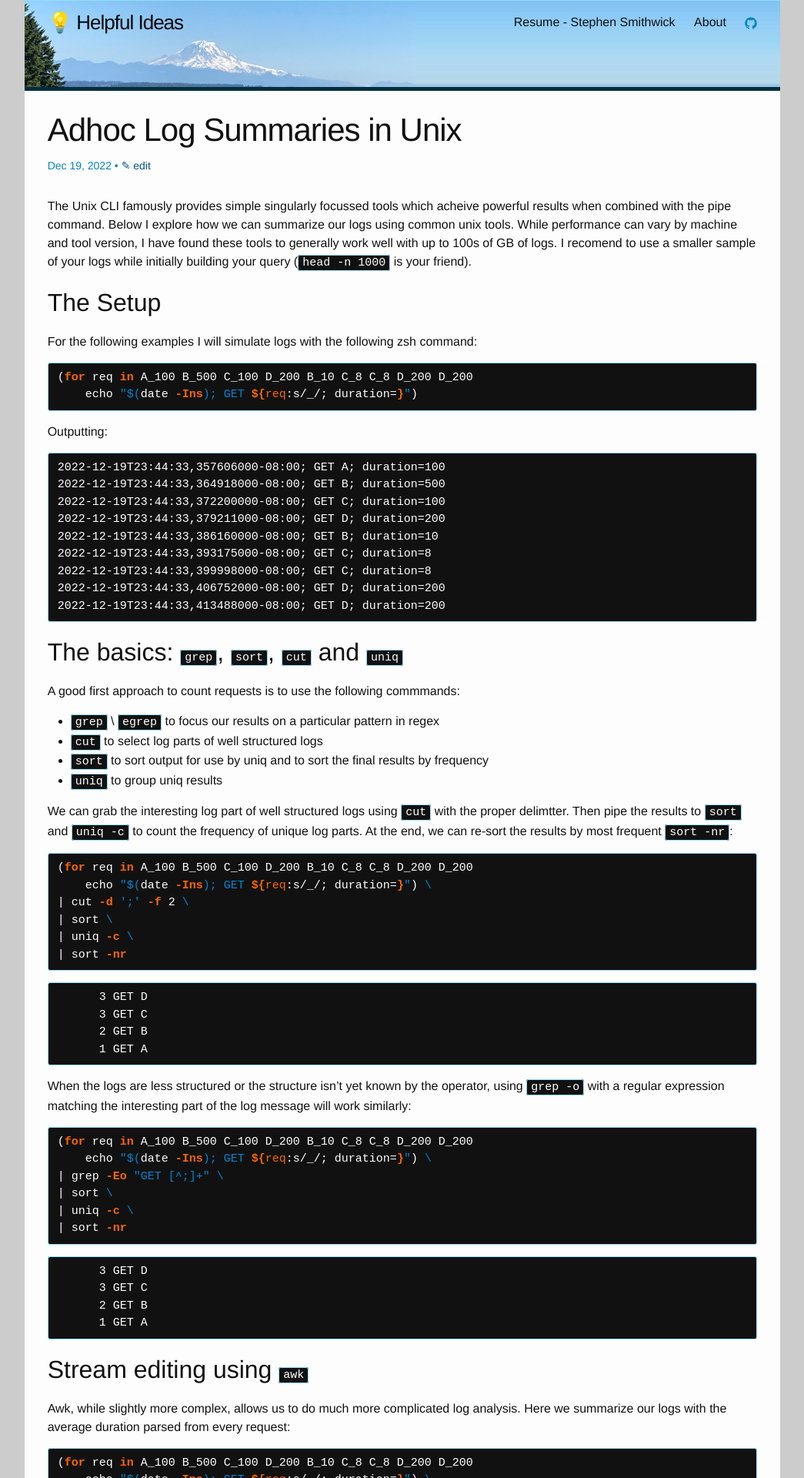
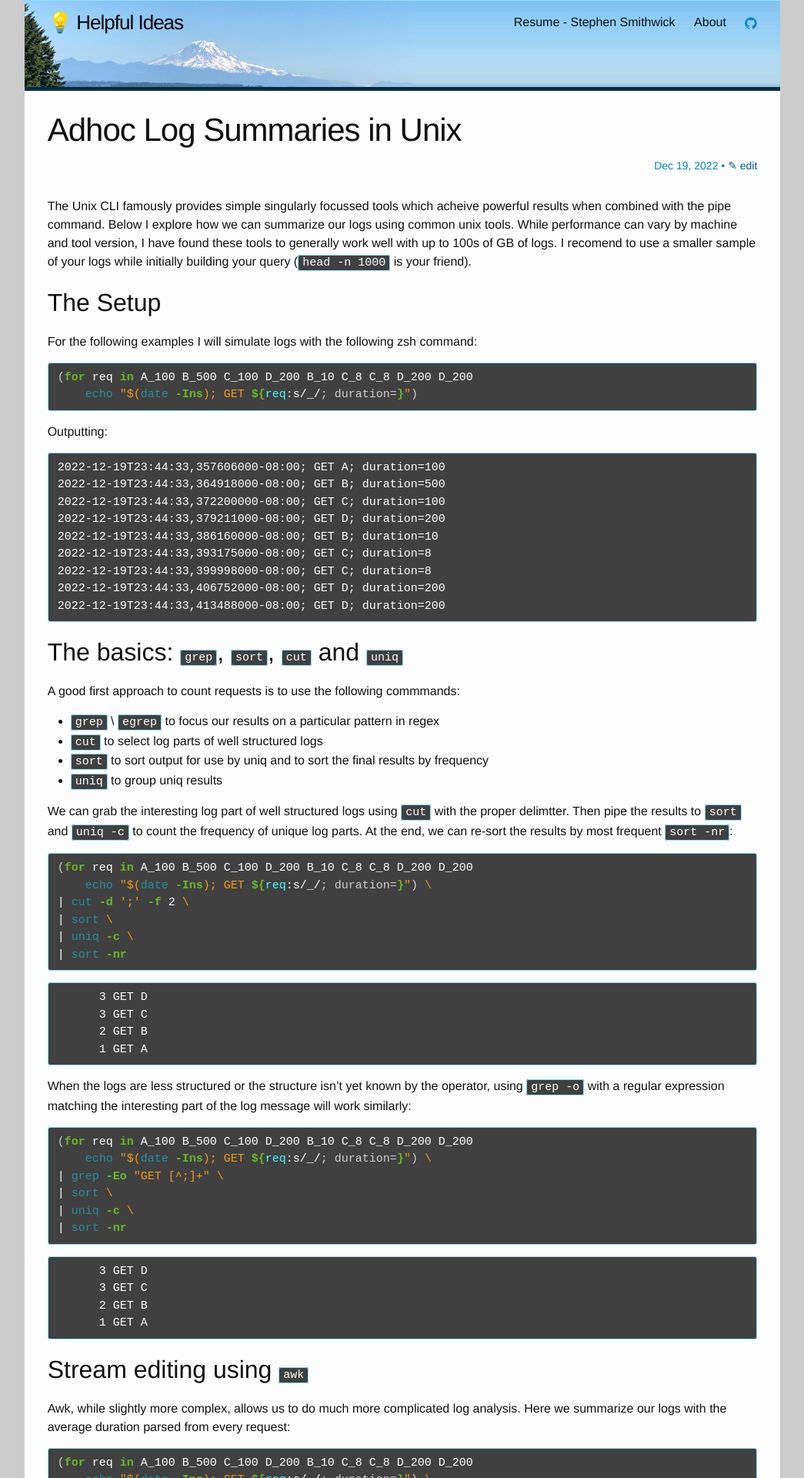
Before and after one commit to StephenSmithwick/StephenSmithwick.github.io, a Jekyll site: the page built from _posts/2022-12-19-adhoc-log-summaries.md, in a window 1280 px wide. Shown: the top 1920 px of the page at 77% size, without its empty margins (117-1162 px from the left). Built offline with Jekyll 4.4.1, drawn with Linux system fonts in a browser that asks for light colours.

Commit message:
Tweak code styles and allow for easy floating elements within posts

```diff
--- a/_sass/_base.scss
+++ b/_sass/_base.scss
@@ -158,7 +158,7 @@
     font-size: 15px;
     border: 1px solid $grey-color-light;
     border-radius: 3px;
-    background-color: #111;
+    background-color: #404040;
     color:#fff
 }
 
--- a/_sass/_layout.scss
+++ b/_sass/_layout.scss
@@ -33,6 +33,18 @@
         text-decoration: none;
     }
 }
+
+.left {
+    float: left;
+    margin-right: 2em;
+}
+
+.right {
+    float: right;
+    margin-left: 2em;
+}
+
+.clear { clear: both; }
 
 .site-nav {
     float: right;
@@ -217,7 +229,6 @@
             .post-meta {
                 grid-column: 2;
                 justify-self: end;
-                text-align: right;
                 small { white-space: nowrap; }
             }
         }
@@ -227,6 +238,7 @@
 .post-meta {
     font-size: $small-font-size;
     color: $grey-color;
+    text-align: right;
 }
 
 .post-link {
--- a/_sass/_syntax-highlighting.scss
+++ b/_sass/_syntax-highlighting.scss
@@ -1,75 +1,73 @@
 /**
- * Syntax highlighting styles
+ * Syntax highlighting styles: Native (http://jwarby.github.io/jekyll-pygments-themes/languages/java.html)
  */
-.highlight {
-    .highlight pre { background-color: #333; }
-    .highlight .hll { background-color: #333333 }
-    .highlight .c { color: #008800; font-style: italic; background-color: #0f140f } /* Comment */
-    .highlight .err { color: #ffffff } /* Error */
-    .highlight .g { color: #ffffff } /* Generic */
-    .highlight .k { color: #fb660a; font-weight: bold } /* Keyword */
-    .highlight .l { color: #ffffff } /* Literal */
-    .highlight .n { color: #ffffff } /* Name */
-    .highlight .o { color: #ffffff } /* Operator */
-    .highlight .x { color: #ffffff } /* Other */
-    .highlight .p { color: #ffffff } /* Punctuation */
-    .highlight .cm { color: #008800; font-style: italic; background-color: #0f140f } /* Comment.Multiline */
-    .highlight .cp { color: #ff0007; font-weight: bold; font-style: italic; background-color: #0f140f } /* Comment.Preproc */
-    .highlight .c1 { color: #008800; font-style: italic; background-color: #0f140f } /* Comment.Single */
-    .highlight .cs { color: #008800; font-style: italic; background-color: #0f140f } /* Comment.Special */
-    .highlight .gd { color: #ffffff } /* Generic.Deleted */
-    .highlight .ge { color: #ffffff } /* Generic.Emph */
-    .highlight .gr { color: #ffffff } /* Generic.Error */
-    .highlight .gh { color: #ffffff; font-weight: bold } /* Generic.Heading */
-    .highlight .gi { color: #ffffff } /* Generic.Inserted */
-    .highlight .go { color: #444444; background-color: #222222 } /* Generic.Output */
-    .highlight .gp { color: #ffffff } /* Generic.Prompt */
-    .highlight .gs { color: #ffffff } /* Generic.Strong */
-    .highlight .gu { color: #ffffff; font-weight: bold } /* Generic.Subheading */
-    .highlight .gt { color: #ffffff } /* Generic.Traceback */
-    .highlight .kc { color: #fb660a; font-weight: bold } /* Keyword.Constant */
-    .highlight .kd { color: #fb660a; font-weight: bold } /* Keyword.Declaration */
-    .highlight .kn { color: #fb660a; font-weight: bold } /* Keyword.Namespace */
-    .highlight .kp { color: #fb660a } /* Keyword.Pseudo */
-    .highlight .kr { color: #fb660a; font-weight: bold } /* Keyword.Reserved */
-    .highlight .kt { color: #cdcaa9; font-weight: bold } /* Keyword.Type */
-    .highlight .ld { color: #ffffff } /* Literal.Date */
-    .highlight .m { color: #0086f7; font-weight: bold } /* Literal.Number */
-    .highlight .s { color: #0086d2 } /* Literal.String */
-    .highlight .na { color: #ff0086; font-weight: bold } /* Name.Attribute */
-    .highlight .nb { color: #ffffff } /* Name.Builtin */
-    .highlight .nc { color: #ffffff } /* Name.Class */
-    .highlight .no { color: #0086d2 } /* Name.Constant */
-    .highlight .nd { color: #ffffff } /* Name.Decorator */
-    .highlight .ni { color: #ffffff } /* Name.Entity */
-    .highlight .ne { color: #ffffff } /* Name.Exception */
-    .highlight .nf { color: #ff0086; font-weight: bold } /* Name.Function */
-    .highlight .nl { color: #ffffff } /* Name.Label */
-    .highlight .nn { color: #ffffff } /* Name.Namespace */
-    .highlight .nx { color: #ffffff } /* Name.Other */
-    .highlight .py { color: #ffffff } /* Name.Property */
-    .highlight .nt { color: #fb660a; font-weight: bold } /* Name.Tag */
-    .highlight .nv { color: #fb660a } /* Name.Variable */
-    .highlight .ow { color: #ffffff } /* Operator.Word */
-    .highlight .w { color: #888888 } /* Text.Whitespace */
-    .highlight .mf { color: #0086f7; font-weight: bold } /* Literal.Number.Float */
-    .highlight .mh { color: #0086f7; font-weight: bold } /* Literal.Number.Hex */
-    .highlight .mi { color: #0086f7; font-weight: bold } /* Literal.Number.Integer */
-    .highlight .mo { color: #0086f7; font-weight: bold } /* Literal.Number.Oct */
-    .highlight .sb { color: #0086d2 } /* Literal.String.Backtick */
-    .highlight .sc { color: #0086d2 } /* Literal.String.Char */
-    .highlight .sd { color: #0086d2 } /* Literal.String.Doc */
-    .highlight .s2 { color: #0086d2 } /* Literal.String.Double */
-    .highlight .se { color: #0086d2 } /* Literal.String.Escape */
-    .highlight .sh { color: #0086d2 } /* Literal.String.Heredoc */
-    .highlight .si { color: #0086d2 } /* Literal.String.Interpol */
-    .highlight .sx { color: #0086d2 } /* Literal.String.Other */
-    .highlight .sr { color: #0086d2 } /* Literal.String.Regex */
-    .highlight .s1 { color: #0086d2 } /* Literal.String.Single */
-    .highlight .ss { color: #0086d2 } /* Literal.String.Symbol */
-    .highlight .bp { color: #ffffff } /* Name.Builtin.Pseudo */
-    .highlight .vc { color: #fb660a } /* Name.Variable.Class */
-    .highlight .vg { color: #fb660a } /* Name.Variable.Global */
-    .highlight .vi { color: #fb660a } /* Name.Variable.Instance */
-    .highlight .il { color: #0086f7; font-weight: bold } /* Literal.Number.Integer.Long */
-}
+.highlight pre { background-color: #404040 }
+.highlight .hll { background-color: #404040 }
+.highlight .c { color: #999999; font-style: italic } /* Comment */
+.highlight .err { color: #a61717; background-color: #e3d2d2 } /* Error */
+.highlight .g { color: #d0d0d0 } /* Generic */
+.highlight .k { color: #6ab825; font-weight: bold } /* Keyword */
+.highlight .l { color: #d0d0d0 } /* Literal */
+.highlight .n { color: #d0d0d0 } /* Name */
+.highlight .o { color: #d0d0d0 } /* Operator */
+.highlight .x { color: #d0d0d0 } /* Other */
+.highlight .p { color: #d0d0d0 } /* Punctuation */
+.highlight .cm { color: #999999; font-style: italic } /* Comment.Multiline */
+.highlight .cp { color: #cd2828; font-weight: bold } /* Comment.Preproc */
+.highlight .c1 { color: #999999; font-style: italic } /* Comment.Single */
+.highlight .cs { color: #e50808; font-weight: bold; background-color: #520000 } /* Comment.Special */
+.highlight .gd { color: #d22323 } /* Generic.Deleted */
+.highlight .ge { color: #d0d0d0; font-style: italic } /* Generic.Emph */
+.highlight .gr { color: #d22323 } /* Generic.Error */
+.highlight .gh { color: #ffffff; font-weight: bold } /* Generic.Heading */
+.highlight .gi { color: #589819 } /* Generic.Inserted */
+.highlight .go { color: #cccccc } /* Generic.Output */
+.highlight .gp { color: #aaaaaa } /* Generic.Prompt */
+.highlight .gs { color: #d0d0d0; font-weight: bold } /* Generic.Strong */
+.highlight .gu { color: #ffffff; text-decoration: underline } /* Generic.Subheading */
+.highlight .gt { color: #d22323 } /* Generic.Traceback */
+.highlight .kc { color: #6ab825; font-weight: bold } /* Keyword.Constant */
+.highlight .kd { color: #6ab825; font-weight: bold } /* Keyword.Declaration */
+.highlight .kn { color: #6ab825; font-weight: bold } /* Keyword.Namespace */
+.highlight .kp { color: #6ab825 } /* Keyword.Pseudo */
+.highlight .kr { color: #6ab825; font-weight: bold } /* Keyword.Reserved */
+.highlight .kt { color: #6ab825; font-weight: bold } /* Keyword.Type */
+.highlight .ld { color: #d0d0d0 } /* Literal.Date */
+.highlight .m { color: #3677a9 } /* Literal.Number */
+.highlight .s { color: #ed9d13 } /* Literal.String */
+.highlight .na { color: #bbbbbb } /* Name.Attribute */
+.highlight .nb { color: #24909d } /* Name.Builtin */
+.highlight .nc { color: #447fcf; text-decoration: underline } /* Name.Class */
+.highlight .no { color: #40ffff } /* Name.Constant */
+.highlight .nd { color: #ffa500 } /* Name.Decorator */
+.highlight .ni { color: #d0d0d0 } /* Name.Entity */
+.highlight .ne { color: #bbbbbb } /* Name.Exception */
+.highlight .nf { color: #447fcf } /* Name.Function */
+.highlight .nl { color: #d0d0d0 } /* Name.Label */
+.highlight .nn { color: #447fcf; text-decoration: underline } /* Name.Namespace */
+.highlight .nx { color: #d0d0d0 } /* Name.Other */
+.highlight .py { color: #d0d0d0 } /* Name.Property */
+.highlight .nt { color: #6ab825; font-weight: bold } /* Name.Tag */
+.highlight .nv { color: #40ffff } /* Name.Variable */
+.highlight .ow { color: #6ab825; font-weight: bold } /* Operator.Word */
+.highlight .w { color: #666666 } /* Text.Whitespace */
+.highlight .mf { color: #3677a9 } /* Literal.Number.Float */
+.highlight .mh { color: #3677a9 } /* Literal.Number.Hex */
+.highlight .mi { color: #3677a9 } /* Literal.Number.Integer */
+.highlight .mo { color: #3677a9 } /* Literal.Number.Oct */
+.highlight .sb { color: #ed9d13 } /* Literal.String.Backtick */
+.highlight .sc { color: #ed9d13 } /* Literal.String.Char */
+.highlight .sd { color: #ed9d13 } /* Literal.String.Doc */
+.highlight .s2 { color: #ed9d13 } /* Literal.String.Double */
+.highlight .se { color: #ed9d13 } /* Literal.String.Escape */
+.highlight .sh { color: #ed9d13 } /* Literal.String.Heredoc */
+.highlight .si { color: #ed9d13 } /* Literal.String.Interpol */
+.highlight .sx { color: #ffa500 } /* Literal.String.Other */
+.highlight .sr { color: #ed9d13 } /* Literal.String.Regex */
+.highlight .s1 { color: #ed9d13 } /* Literal.String.Single */
+.highlight .ss { color: #ed9d13 } /* Literal.String.Symbol */
+.highlight .bp { color: #24909d } /* Name.Builtin.Pseudo */
+.highlight .vc { color: #40ffff } /* Name.Variable.Class */
+.highlight .vg { color: #40ffff } /* Name.Variable.Global */
+.highlight .vi { color: #40ffff } /* Name.Variable.Instance */
+.highlight .il { color: #3677a9 } /* Literal.Number.Integer.Long */
```
